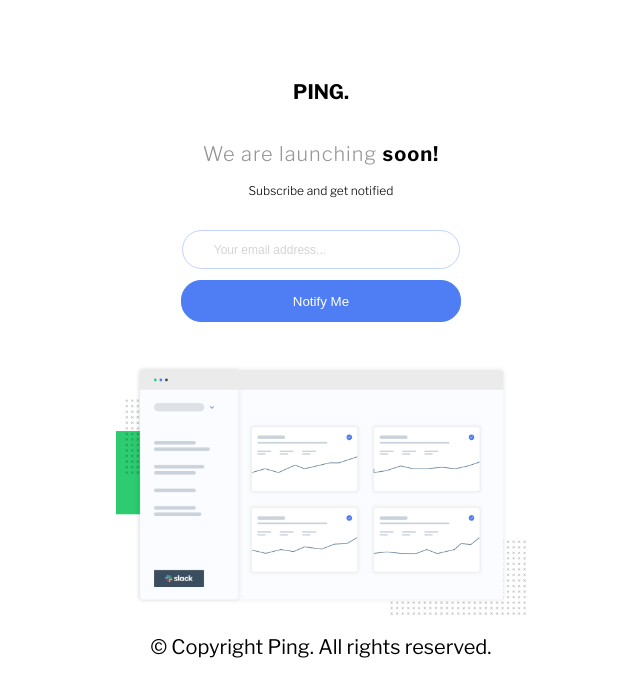
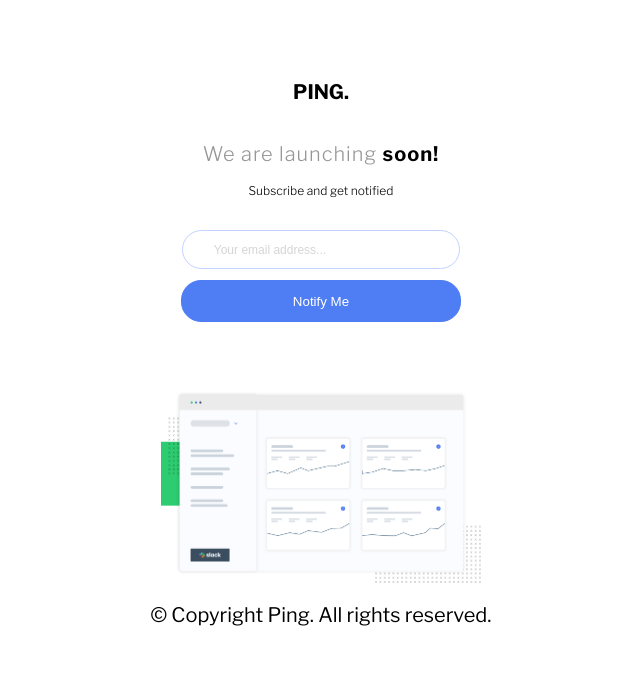
Before and after one commit to Simplify4Me2/ping-coming-soon, a website: page index.html in a window 1280 px wide. Shown: the whole page, without its empty margins (319-959 px from the left). Drawn offline with nearby package versions, Linux system fonts and the light colour scheme.

Commit message:
set width and height for img

```diff
--- a/main.sass
+++ b/main.sass
@@ -24,6 +24,7 @@ header
 section
     display: flex
     flex-direction: column
+    align-items: center
 
 section form
     display: flex
@@ -56,6 +57,11 @@ button
 button p
     color: white
     margin-top: 0.7rem
+
+img
+    width: 20rem
+    height: 12rem
+    margin-top: 1.6rem
 
 input
     height: 2.2rem
```
Also changed, not shown: css/style.css, 1 other file.
